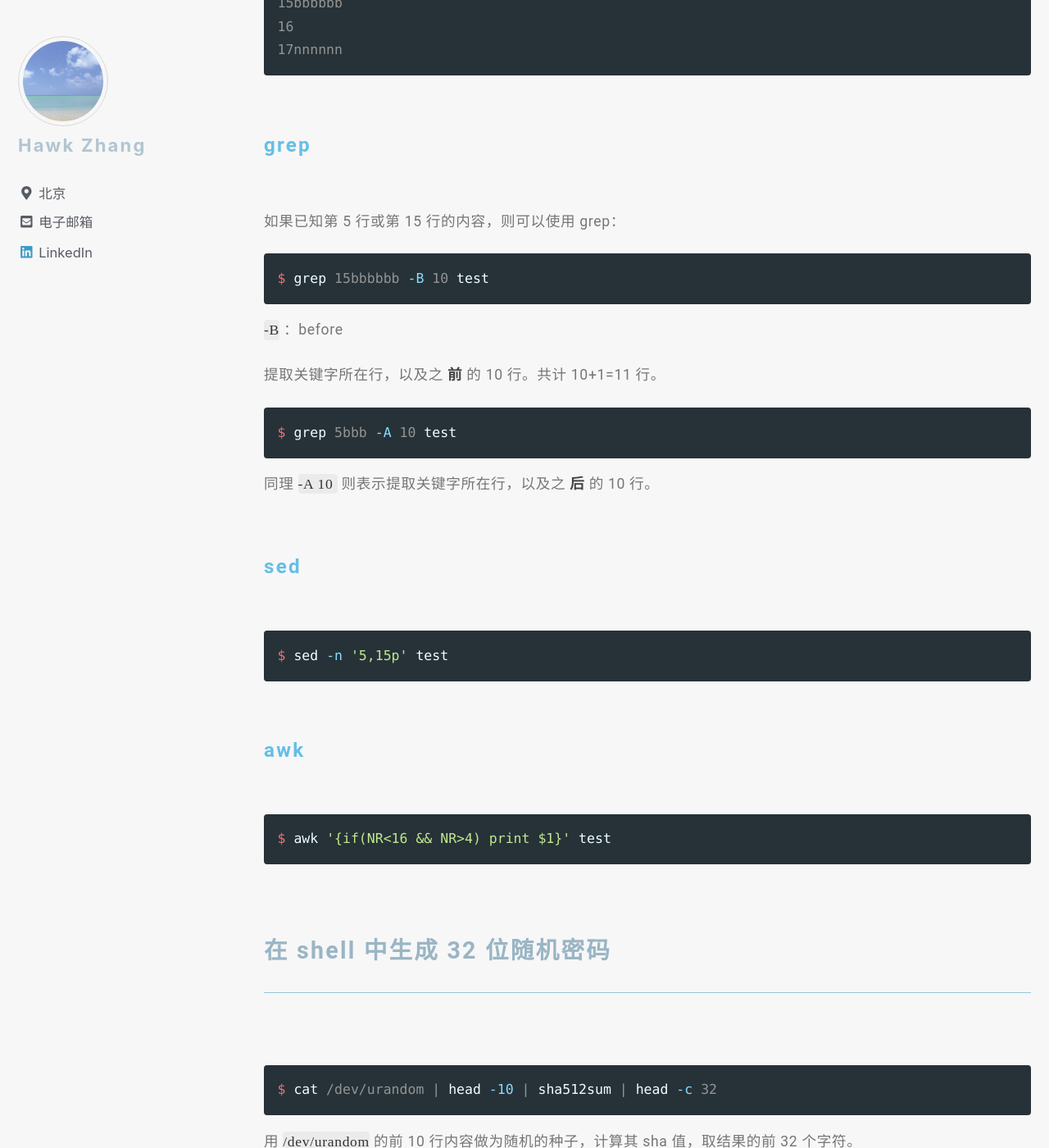
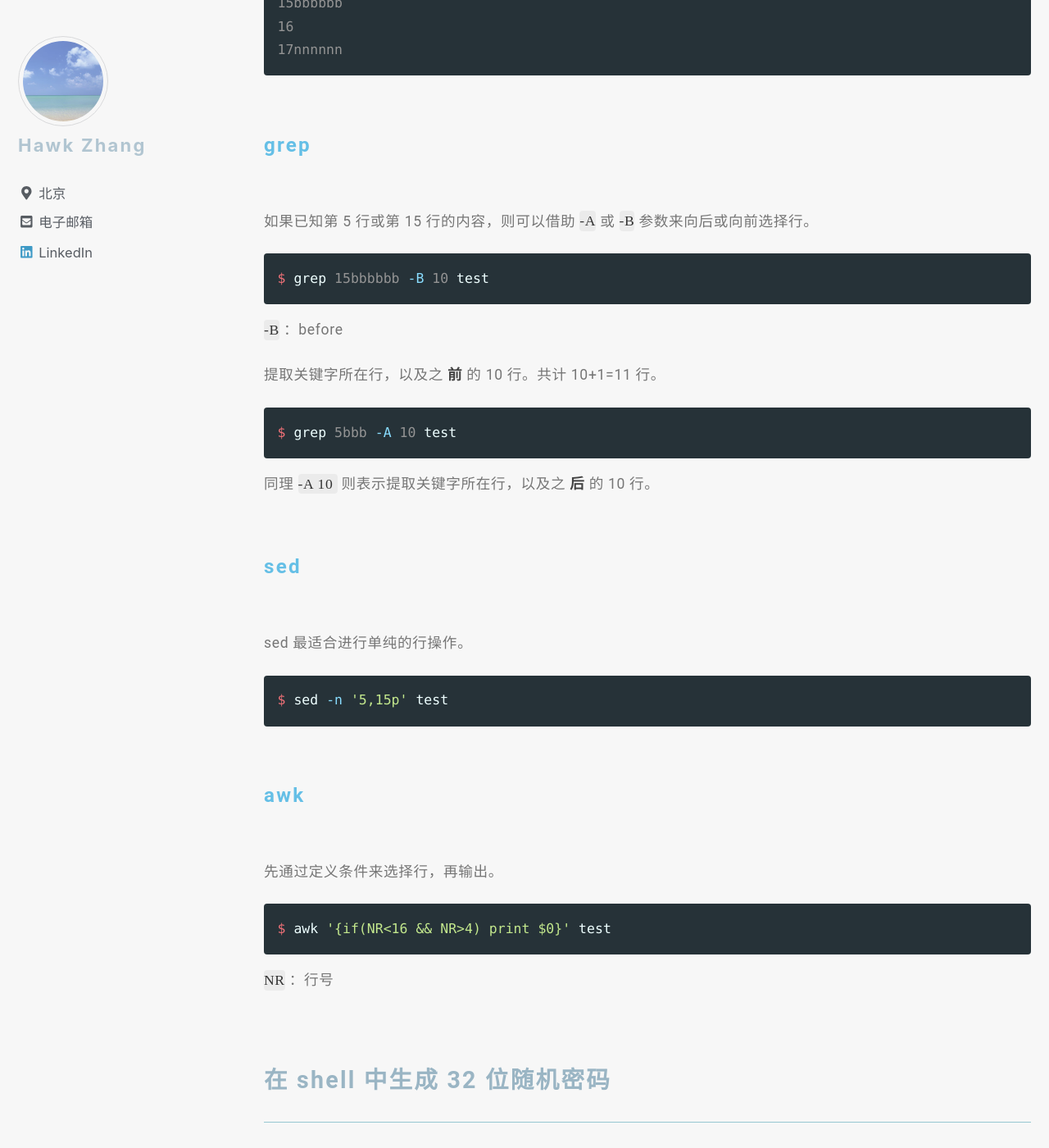
Before and after one commit to narru888/linotes_note, a Jekyll site: the page built from _posts/cheatsheet/2017-05-01-dtstream.md, in a window 1280 px wide and 1400 px high, scrolled down 1561 px. Shown: the whole window at 82% size. Built offline with Jekyll 4.4.1, drawn with Linux system fonts in a browser that asks for light colours; nearby versions of some CDN libraries; a script that is not in the unit is left out.

Commit message:
update on 2018-12-09 19:37:01 CST

````diff
--- a/_posts/cheatsheet/2017-05-01-dtstream.md
+++ b/_posts/cheatsheet/2017-05-01-dtstream.md
@@ -45,7 +45,7 @@ $ cat test
 
 #### grep
 
-如果已知第 5 行或第 15 行的内容，则可以使用 grep：
+如果已知第 5 行或第 15 行的内容，则可以借助 `-A` 或 `-B` 参数来向后或向前选择行。
 
 ```bash
 $ grep 15bbbbbb -B 10 test
@@ -65,6 +65,8 @@ $ grep 5bbb -A 10 test
 
 #### sed
 
+sed 最适合进行单纯的行操作。
+
 ```bash
 $ sed -n '5,15p' test
 ```
@@ -72,11 +74,13 @@ $ sed -n '5,15p' test
 
 #### awk
 
+先通过定义条件来选择行，再输出。
+
 ```bash
-$ awk '{if(NR<16 && NR>4) print $1}' test
+$ awk '{if(NR<16 && NR>4) print $0}' test
 ```
 
-
+`NR` ：行号
 
 
 
````
